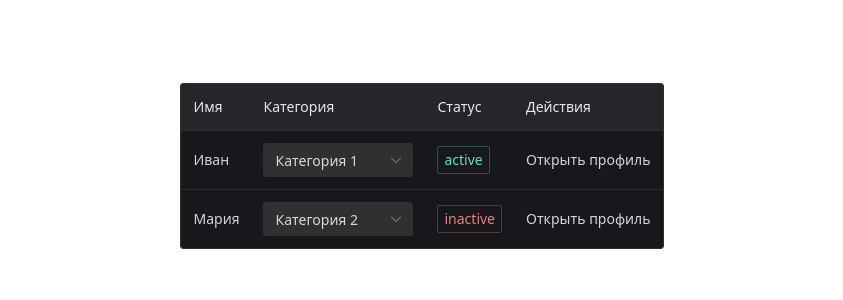
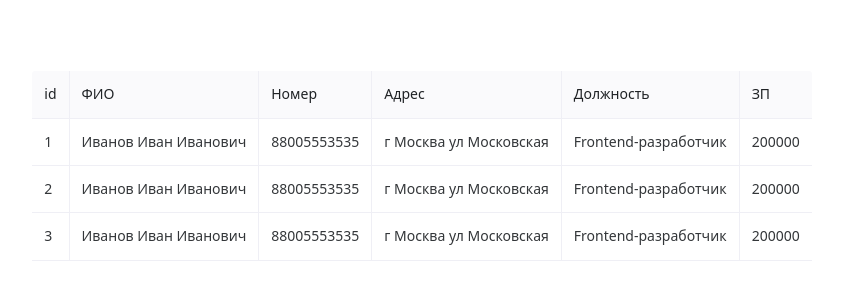
Before and after one commit to yakovlavrinov/vue-examples, a Vue app: page / in a window 1280 px wide. Shown: the part 234-534 px from the top of the page, without its empty margins (218-1061 px from the left). Built offline with nearby package versions, Linux system fonts and the light colour scheme.

Commit message:
add user table

```diff
--- a/src/app/index.ts
+++ b/src/app/index.ts
@@ -3,9 +3,11 @@ import "../style.css";
 import App from "./App.vue";
 import { router } from "./providers/router";
 import { pinia } from "./providers/store";
+import naive from "naive-ui";
 
 const app = createApp(App);
 
 app.use(router);
 app.use(pinia);
+app.use(naive);
 app.mount("#app");
--- /dev/null
+++ b/src/entities/user/model/types.ts
@@ -0,0 +1,13 @@
+export type User = {
+  id: number;
+  fullname: string;
+  tel: string;
+  address: string;
+  position: string;
+  salary: number;
+};
+
+export type UserTableColumn = {
+  type: string;
+  name: string;
+};
--- a/src/pages/MainPage/ui/MainPage.vue
+++ b/src/pages/MainPage/ui/MainPage.vue
@@ -1,11 +1,10 @@
+<script setup>
+import UserTable from "../../../widgets/user-table/ui/UserTable.vue";
+</script>
 <template>
   <div>
-    <my-table />
+    <user-table />
   </div>
 </template>
 
-<script setup>
-import MyTable from "../../../components/MyTable.vue";
-</script>
-
 <style lang="scss" scoped></style>
--- /dev/null
+++ b/src/widgets/user-table/ui/UserTable.vue
@@ -0,0 +1,49 @@
+<script setup lang="ts">
+import UserTableColumns from "./UserTableColumns.vue";
+import UserTableRows from "./UserTableRows.vue";
+
+const columns = [
+  { type: "id", name: "id" },
+  { type: "fullname", name: "ФИО" },
+  { type: "tel", name: "Номер" },
+  { type: "address", name: "Адрес" },
+  { type: "position", name: "Должность" },
+  { type: "salary", name: "ЗП" },
+];
+
+const users = [
+  {
+    id: 1,
+    fullname: "Иванов Иван Иванович",
+    tel: "88005553535",
+    address: "г Москва ул Московская",
+    position: "Frontend-разработчик",
+    salary: 200000,
+  },
+  {
+    id: 2,
+    fullname: "Иванов Иван Иванович",
+    tel: "88005553535",
+    address: "г Москва ул Московская",
+    position: "Frontend-разработчик",
+    salary: 200000,
+  },
+  {
+    id: 3,
+    fullname: "Иванов Иван Иванович",
+    tel: "88005553535",
+    address: "г Москва ул Московская",
+    position: "Frontend-разработчик",
+    salary: 200000,
+  },
+];
+</script>
+
+<template>
+  <n-table :bordered="false" :single-line="false">
+    <user-table-columns :columns />
+    <user-table-rows :columns :users />
+  </n-table>
+</template>
+
+<style scoped></style>
--- /dev/null
+++ b/src/widgets/user-table/ui/UserTableColumns.vue
@@ -0,0 +1,21 @@
+<script setup lang="ts">
+import type { UserTableColumn } from '../../../entities/user/model/types';
+
+interface Props {
+  columns: UserTableColumn[];
+}
+
+const props = defineProps<Props>();
+</script>
+
+<template>
+  <thead>
+    <tr>
+      <th v-for="column in props.columns" :key="column.type">
+        {{ column.name }}
+      </th>
+    </tr>
+  </thead>
+</template>
+
+<style scoped></style>
--- /dev/null
+++ b/src/widgets/user-table/ui/UserTableRows.vue
@@ -0,0 +1,23 @@
+<script setup lang="ts">
+import type { User, UserTableColumn } from "../../../entities/user/model/types";
+
+interface Props {
+  columns: UserTableColumn[];
+  users: User[];
+}
+
+const props = defineProps<Props>();
+const { columns, users } = props;
+</script>
+
+<template>
+  <tbody>
+    <tr v-for="user in users" :key="user.id">
+      <td v-for="column in columns" :key="column.type">
+        {{ user[column.type as keyof User] }}
+      </td>
+    </tr>
+  </tbody>
+</template>
+
+<style scoped></style>
```
Also changed, not shown: src/widgets/user-table/index.ts (added).
